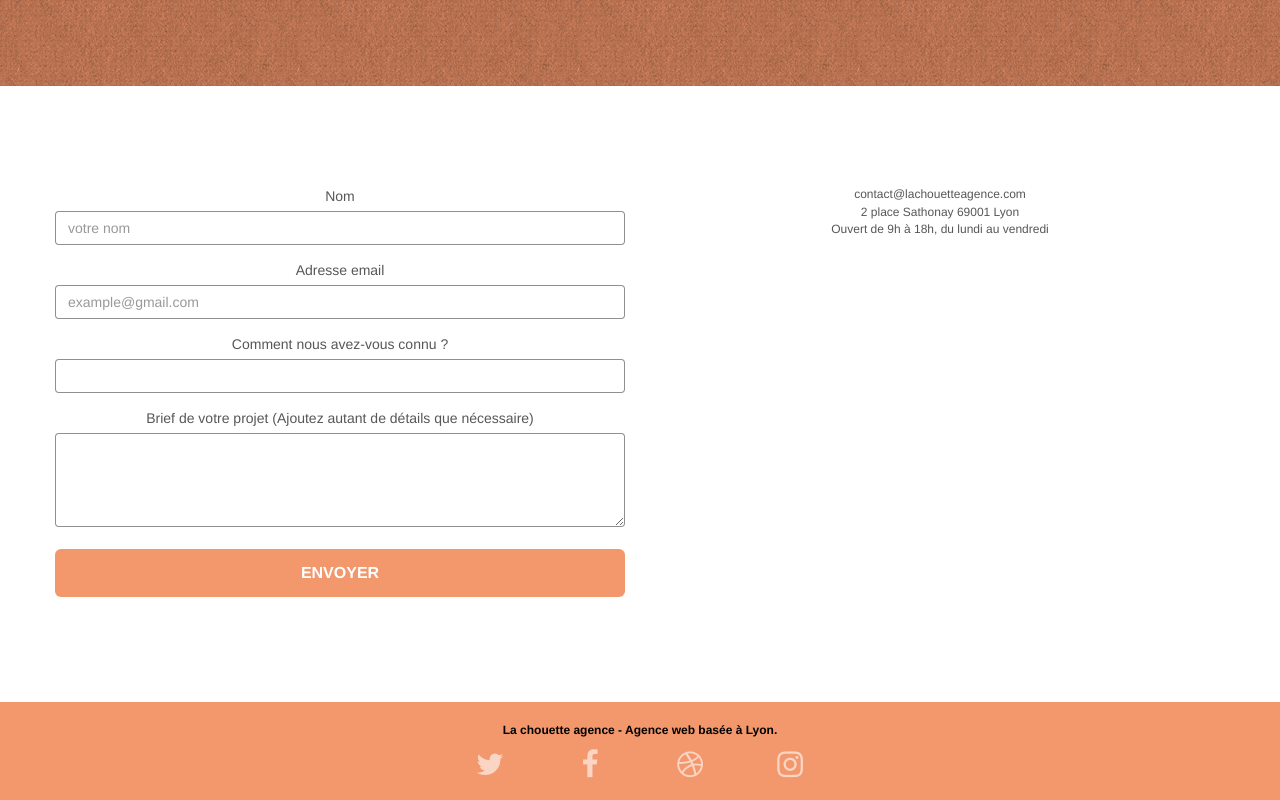
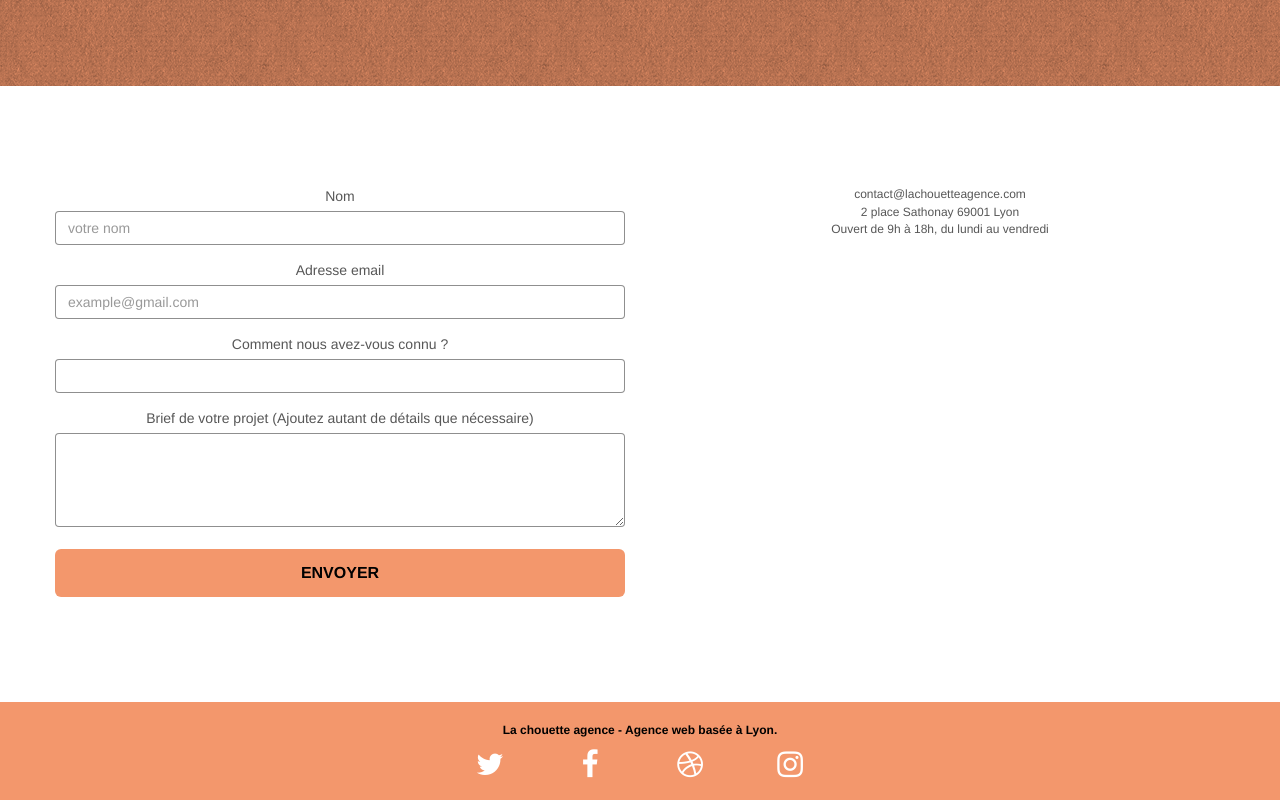
Before and after one commit to FranckMaron/Lachouetteagence, a plain HTML site: page Contact.html in a window 1280 px wide. Shown: the part 312-1112 px from the top of the page. Drawn offline with nearby package versions, Linux system fonts and the light colour scheme; files that its build step writes are made by us from their sources; a script that the page names is missing.

Commit message:
changemùent couleure bouton page 2

```diff
--- a/Contact.html
+++ b/Contact.html
@@ -99,7 +99,7 @@
 								</label><textarea id="message" class="form-control" rows="4" cols="50"
 									required></textarea>
 							</div>
-							<button class="bloc-button btn btn-lg btn-block cta-hero btn-atomic-tangerine"
+							<button class="text-center white bloc-button btn btn-lg btn-block cta-hero btn-atomic-tangerine"
 								type="submit">
 								Envoyer
 							</button>
@@ -133,23 +133,23 @@
 						<div class="row row-no-gutters social">
 							<div class="col-sm-3">
 								<div class="text-center">
-									<a class="social" href="index.html"><span class="fa fa-twitter icon-md"></span></a>
+									<p class="social" href="index.html"><span class=" social-icon fa fa-twitter icon-md"></span></p>
 								</div>
 							</div>
 							<div class="col-sm-3">
 								<div class="text-center">
-									<a class="social" href="index.html"><span class="fa fa-facebook icon-md"></span></a>
+									<p class="social" href="index.html"><span class=" social-icon fa fa-facebook icon-md"></span></p>
 								</div>
 							</div>
 							<div class="col-sm-3">
 								<div class="text-center">
-									<a class="social" href="index.html"><span class="fa fa-dribbble icon-md"></span></a>
+									<p class="social" href="index.html"><span class=" social-icon fa fa-dribbble icon-md"></span></p>
 								</div>
 							</div>
 							<div class="col-sm-3">
 								<div class="text-center">
-									<a class="social" href="index.html"><span
-											class="fa fa-instagram icon-md"></span></a>
+									<p class="social" href="index.html"><span
+											class=" social-icon fa fa-instagram icon-md"></span></p>
 								</div>
 							</div>
 						</div>
@@ -158,7 +158,6 @@
 			</div>
 		</div>
 		<!-- Footer - bloc-8 END -->
-	</div>
 	<!-- Principal conteneur END -->
 
 
--- a/style.css
+++ b/style.css
@@ -804,12 +804,12 @@ h4 {
 
 .btn-atomic-tangerine {
     background: #F3976C;
-    color: #FFFFFF!important;
+    color: #000000;
 }
 
 .btn-atomic-tangerine:hover {
     background: #c27956!important;
-    color: #FFFFFF!important;
+    color: #000000;
 }
 
 .ltc-white {
```
